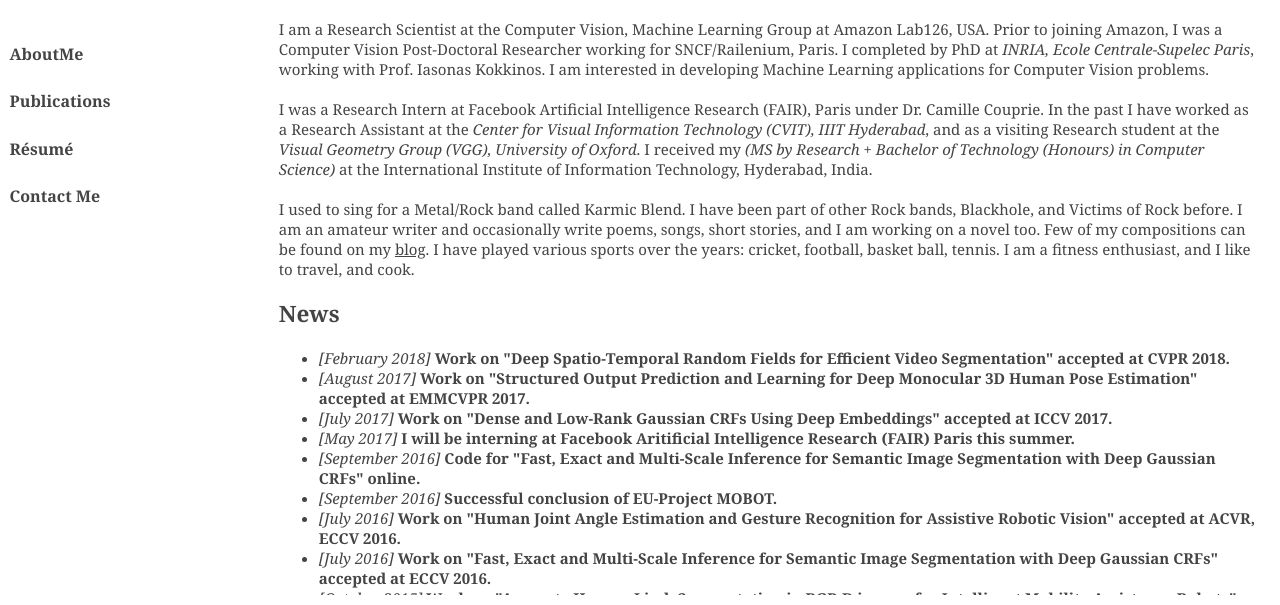
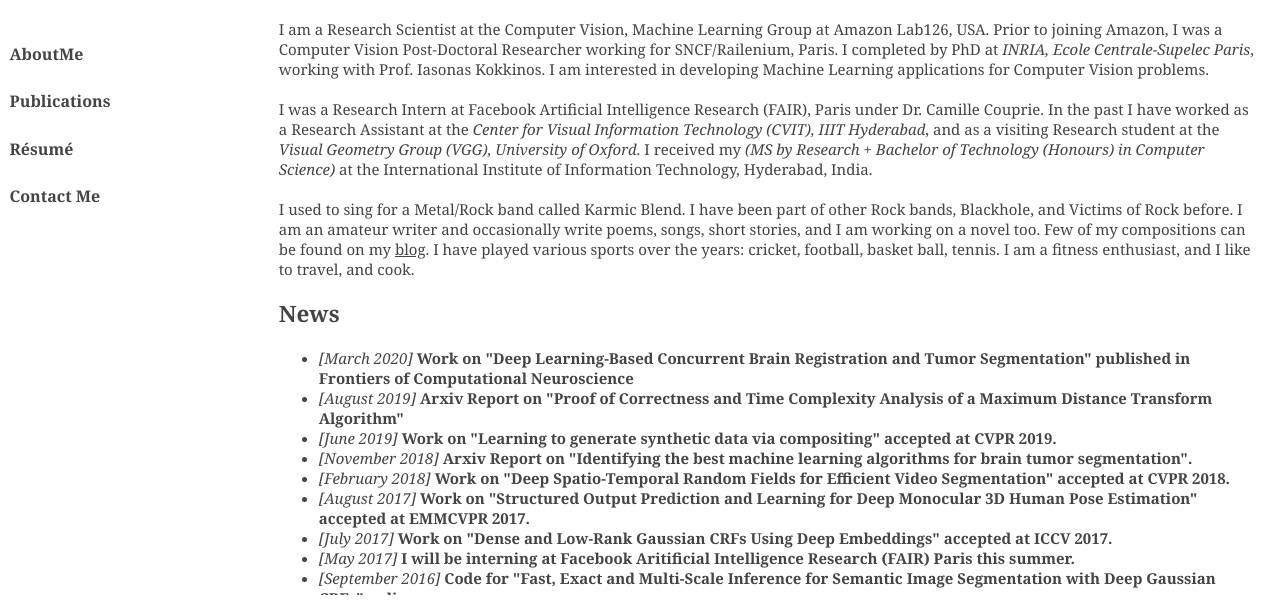
Before and after one commit to siddharthachandra/siddharthachandra.github.io, a plain HTML site: page index.html in a window 1280 px wide. Shown: the part 165-770 px from the top of the page. Drawn offline with Linux system fonts and the light colour scheme.

Commit message:
updated news

```diff
--- a/index.html
+++ b/index.html
@@ -121,6 +121,10 @@ Feel free to take a look at my Résumé and please send me an email if you are a
         <p>
         <h2>News</h2>
         <ul>
+        <li><i>[March 2020]</i> <b>Work on "Deep Learning-Based Concurrent Brain Registration and Tumor Segmentation" published in Frontiers of Computational Neuroscience </b> </li>
+        <li><i>[August 2019]</i> <b>Arxiv Report on "Proof of Correctness and Time Complexity Analysis of a Maximum Distance Transform Algorithm"</b> </li>
+        <li><i>[June 2019]</i> <b>Work on "Learning to generate synthetic data via compositing" accepted at CVPR 2019. </b> </li>
+        <li><i>[November 2018]</i> <b>Arxiv Report on "Identifying the best machine learning algorithms for brain tumor segmentation".</b> </li>
         <li><i>[February 2018]</i> <b>Work on "Deep Spatio-Temporal Random Fields for Efficient Video Segmentation" accepted at CVPR 2018. </b> </li>
         <li><i>[August 2017]</i> <b>Work on "Structured Output Prediction and Learning for Deep Monocular 3D Human Pose Estimation" accepted at EMMCVPR 2017. </b> </li>
         <li><i>[July 2017]</i> <b>Work on "Dense and Low-Rank Gaussian CRFs Using Deep Embeddings" accepted at ICCV 2017. </b> </li>
```
